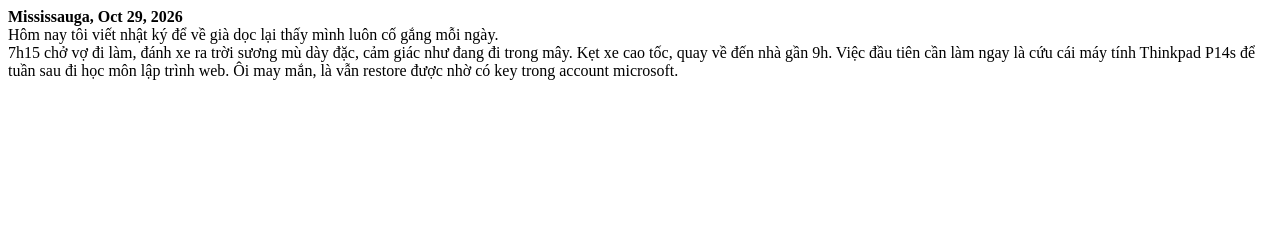
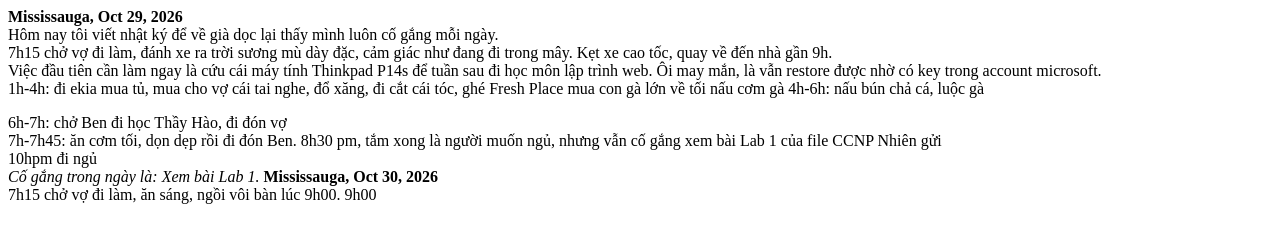
Before and after one commit to erickhoaphan/TEST, a plain HTML site: page blog.html in a window 1280 px wide. Drawn offline with Linux system fonts and the light colour scheme.

Commit message:
update ct

```diff
--- a/blog.html
+++ b/blog.html
@@ -10,9 +10,20 @@
       <b>Mississauga, Oct 29, 2026</b> <br>
       Hôm nay tôi viết nhật ký để về già dọc lại thấy mình luôn cố gắng mỗi ngày. <br>
       7h15 chở vợ đi làm, đánh xe ra trời sương mù dày đặc, cảm giác như đang đi trong mây.
-      Kẹt xe cao tốc, quay về đến nhà gần 9h.
+      Kẹt xe cao tốc, quay về đến nhà gần 9h. <br>
       Việc đầu tiên cần làm ngay là cứu cái máy tính Thinkpad P14s để tuần sau đi học môn lập trình web.
-      Ôi may mắn, là vẫn restore được nhờ có key trong account microsoft.
+      Ôi may mắn, là vẫn restore được nhờ có key trong account microsoft. <br>
+      1h-4h: đi ekia mua tủ, mua cho vợ cái tai nghe, đổ xăng, đi cắt cái tóc, ghé Fresh Place mua con gà lớn về tối nấu cơm gà
+      4h-6h: nấu bún chả cá, luộc gà<div class=""></div>
+      6h-7h: chở Ben đi học Thầy Hào, đi đón vợ<div class=""></div>
+      7h-7h45: ăn cơm tối, dọn dẹp rồi đi đón Ben.
+      8h30 pm, tắm xong là người muốn ngủ, nhưng vẫn cố gắng xem bài Lab 1 của file CCNP Nhiên gửi <br>
+      10hpm đi ngủ<div class=""></div>
+      <i>Cố gắng trong ngày là: Xem bài Lab 1.</i>
+
+      <b>Mississauga, Oct 30, 2026</b> <br>
+      7h15 chở vợ đi làm, ăn sáng, ngồi vôi bàn lúc 9h00.
+      9h00
 
     </p>
   </body>
```
